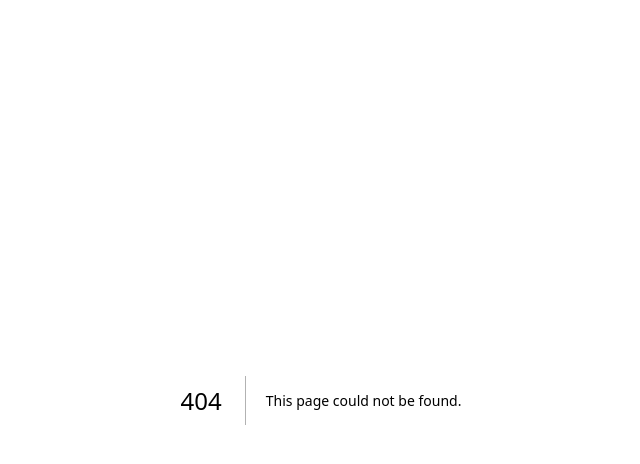
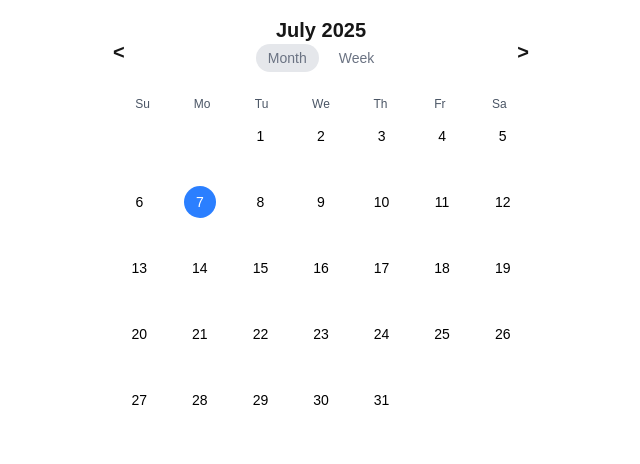
Before and after one commit to h-shoya-1106/MealNest, a Next.js app: page /calendar in a window 1280 px wide. Before the commit this address had no page. Shown: the top 464 px of the page, without its empty margins (319-959 px from the left). Built offline with nearby package versions, Linux system fonts and the light colour scheme.

Commit message:
WIP　ページをコンポーネントごとに管理できるように切り出す

```diff
--- /dev/null
+++ b/features/calendar/components/Day/DayCell.tsx
@@ -0,0 +1,30 @@
+import { isToday } from "date-fns";
+import { format } from "date-fns";
+
+type Props = {
+  day: Date;
+  meal: {
+    morning : Array<string>
+    lunch : Array<string>
+    dinner : Array<string>
+  };
+};
+
+export const DayCell = ({ day, meal }: Props) => {
+  return (
+    <div className="flex flex-col items-center space-y-1">
+      <button
+        className={`w-8 h-8 rounded-full flex items-center justify-center ${
+          isToday(day) ? "bg-blue-500 text-white" : "text-black"
+        }`}
+      >
+        {format(day, "d")}
+      </button>
+      <div className="flex gap-[2px] text-xs text-gray-600 h-[6px]">
+        {meal?.morning && <span>朝</span>}
+        {meal?.lunch && <span>昼</span>}
+        {meal?.dinner && <span>夜</span>}
+      </div>
+    </div>
+  );
+};
--- /dev/null
+++ b/features/calendar/components/Header/CalendarHeader.tsx
@@ -0,0 +1,34 @@
+import { format } from "date-fns";
+
+type Props = {
+  currentMonth: Date;
+  viewMode: "month" | "week";
+  onPrev: () => void;
+  onNext: () => void;
+  onChangeView: (mode: "month" | "week") => void;
+};
+
+export const CalendarHeader = ({ currentMonth, viewMode, onPrev, onNext, onChangeView }: Props) => {
+  return (
+    <div className="flex justify-between items-center mb-2">
+      <button onClick={onPrev} className="text-xl font-bold">{"<"}</button>
+      <div className="text-center">
+        <h2 className="text-xl font-bold">{format(currentMonth, "MMMM yyyy")}</h2>
+        <div className="flex justify-center mb-4 gap-2 text-sm text-gray-500 font-light">
+          {["month", "week"].map((mode) => (
+            <button
+              key={mode}
+              onClick={() => onChangeView(mode as "month" | "week")}
+              className={`px-3 py-1 rounded-full transition ${
+                viewMode === mode ? "bg-gray-200" : "hover:bg-gray-100"
+              }`}
+            >
+              {mode.charAt(0).toUpperCase() + mode.slice(1)}
+            </button>
+          ))}
+        </div>
+      </div>
+      <button onClick={onNext} className="text-xl font-bold">{">"}</button>
+    </div>
+  );
+};
--- /dev/null
+++ b/features/calendar/components/Month/MonthView.tsx
@@ -0,0 +1,34 @@
+import { eachDayOfInterval, endOfMonth, getDay, startOfMonth } from "date-fns";
+import { DayCell } from "../Day/DayCell";
+import { format } from "date-fns";
+import { Meal } from '../../types/index';
+
+
+type Props = {
+  currentMonth: Date;
+  data: Record<string, Meal>;
+};
+
+export const MonthView = ({ currentMonth, data }: Props) => {
+  const days = eachDayOfInterval({
+    start: startOfMonth(currentMonth),
+    end: endOfMonth(currentMonth),
+  });
+  const prefixBlanks = Array(getDay(startOfMonth(currentMonth))).fill(null);
+
+  return (
+    <>
+      <div className="grid grid-cols-7 text-center text-xs text-gray-600 mb-2">
+        {["Su", "Mo", "Tu", "We", "Th", "Fr", "Sa"].map((d) => (
+          <div key={d}>{d}</div>
+        ))}
+      </div>
+      <div className="grid grid-cols-7 gap-x-2 gap-y-6 text-center text-sm">
+        {prefixBlanks.map((_, i) => <div key={`blank-${i}`} />)}
+        {days.map((day) => (
+          <DayCell key={day.toISOString()} day={day} meal={data[format(day, "yyyy-MM-dd")]} />
+        ))}
+      </div>
+    </>
+  );
+};
--- /dev/null
+++ b/features/calendar/components/Week/WeekView.tsx
@@ -0,0 +1,16 @@
+import { WeeklyCard } from "./weeklyCard";
+
+export const WeekView = ({ data, onDelete }) => {
+  const daysOfWeek = ["Sunday", "Monday", "Tuesday", "Wednesday", "Thursday", "Friday", "Saturday"];
+
+  return (
+    <>
+      <h1 className="text-lg font-semibold text-center mb-4">Weekly Menu</h1>
+      <div className="space-y-4">
+        {daysOfWeek.map((day) => (
+          <WeeklyCard key={day} day={day} meal={data[day] || {}} onDelete={onDelete} />
+        ))}
+      </div>
+    </>
+  );
+};
--- /dev/null
+++ b/features/calendar/components/Week/weeklyCard.tsx
@@ -0,0 +1,32 @@
+import { Trash2 } from "lucide-react";
+
+type Props = {
+  day: string;
+  meal: {
+    morning : Array<string>
+    lunch : Array<string>
+    dinner : Array<string>
+
+  };
+  onDelete: (day: string) => void;
+};
+
+export const WeeklyCard = ({ day, meal, onDelete }: Props) => {
+  return (
+    <div className="bg-white rounded-xl shadow-md p-4 relative">
+      <div className="absolute top-2 right-2 flex space-x-2">
+      {(meal.morning || meal.lunch || meal.dinner) && (
+        <button onClick={() => onDelete(day)} className="text-red-500 hover:text-red-700">
+          <Trash2 size={16} />
+        </button>
+      )}
+      </div>
+      <h2 className="text-md font-bold mb-2">{day}</h2>
+      <div className="pl-4 space-y-1 text-sm">
+        {meal.morning && <p>Morning: {meal.morning}</p>}
+        {meal.lunch && <p>Lunch: {meal.lunch}</p>}
+        {meal.dinner && <p>Dinner: {meal.dinner}</p>}
+      </div>
+    </div>
+  );
+};
--- /dev/null
+++ b/features/calendar/types/index.ts
@@ -0,0 +1,6 @@
+// ここはTypeScriptの型を定義する
+export  type Meal = {
+  morning?: string;
+  lunch?: string;
+  dinner?: string;
+};
--- a/package.json
+++ b/package.json
@@ -13,7 +13,9 @@
   "dependencies": {
     "@prisma/client": "^6.11.1",
     "cors": "^2.8.5",
+    "date-fns": "^4.1.0",
     "express": "^5.1.0",
+    "lucide-react": "^0.525.0",
     "next": "15.3.5",
     "react": "^19.0.0",
     "react-dom": "^19.0.0"
--- /dev/null
+++ b/src/app/calendar/page.tsx
@@ -0,0 +1,49 @@
+"use client";
+
+import { useState } from "react";
+import { addMonths, subMonths } from "date-fns";
+import { CalendarHeader } from "../../../features/calendar/components/Header/CalendarHeader";
+import { MonthView } from "../../../features/calendar/components/Month/MonthView";
+import { WeekView } from "../../../features/calendar/components/Week/WeekView";
+import { Meal } from '../../../features/calendar/types/index';
+
+
+export default function CalendarPage() {
+  const [viewMode, setViewMode] = useState<"month" | "week">("month");
+  const [currentMonth, setCurrentMonth] = useState(new Date());
+
+  // 仮データ
+  const sampleWeeklyMenus: Record<string, Meal> = {
+    // Sunday: { morning: "Natto rice", lunch: "Curry", dinner: "Hot pot" },
+    // Monday: { morning: "Toast", lunch: "Ramen" },
+    // Tuesday: {},
+  };
+
+  const sampleMonthlyData: Record<string, Meal> = {
+    // "2025-07-04": { morning: "Natto", lunch: "Curry", dinner: "Sushi" },
+    // "2025-07-07": { lunch: "Ramen" },
+    // "2025-07-12": { morning: "Toast", dinner: "Tempura" },
+  };
+
+  const handleDelete = (day: string) => {
+    console.log(`Delete ${day}`);
+  };
+
+  return (
+    <div className="max-w-md mx-auto p-4">
+      <CalendarHeader
+        currentMonth={currentMonth}
+        viewMode={viewMode}
+        onPrev={() => setCurrentMonth(subMonths(currentMonth, 1))}
+        onNext={() => setCurrentMonth(addMonths(currentMonth, 1))}
+        onChangeView={setViewMode}
+      />
+
+      {viewMode === "month" ? (
+        <MonthView currentMonth={currentMonth} data={sampleMonthlyData} />
+      ) : (
+        <WeekView data={sampleWeeklyMenus} onDelete={handleDelete} />
+      )}
+    </div>
+  );
+}
--- a/tsconfig.json
+++ b/tsconfig.json
@@ -32,7 +32,7 @@
     "prisma",
     "src",
     ".next/types/**/*.ts"
-  ],
+, "features/calendar/components/Header/CalendarHeader.tsx", "features/calendar/components/Month/MonthView.tsx", "features/calendar/components/Week/WeekView.tsx", "features/calendar/components/Day/DayCell.tsx", "features/calendar/components/Week/weeklyCard.tsx"  ],
   "exclude": [
     "node_modules"
   ]
```
Also changed, not shown: src/app/calendar/components/layouts/footer/Footer.tsx (added), src/app/calendar/components/layouts/header/Header.tsx (added), 1 other file (tests, documents, lock files or other folders).
